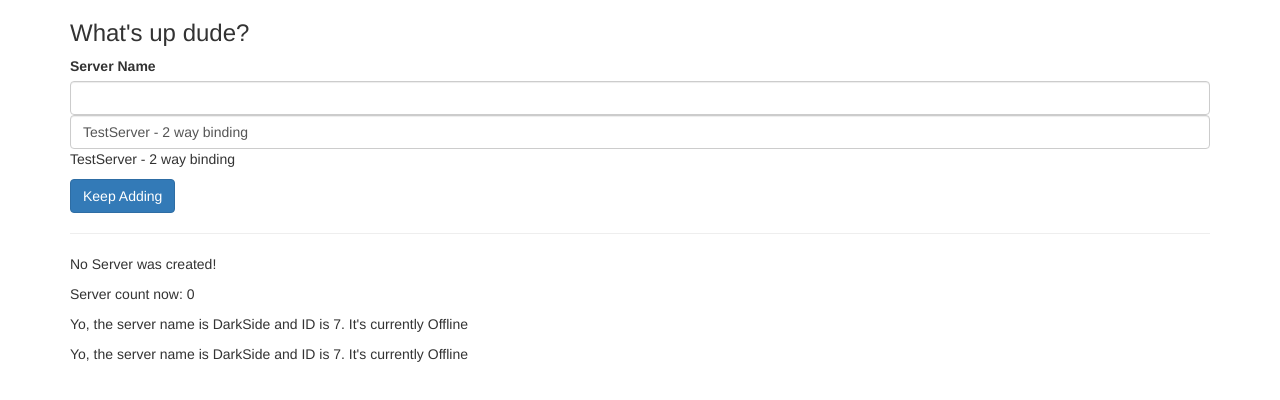
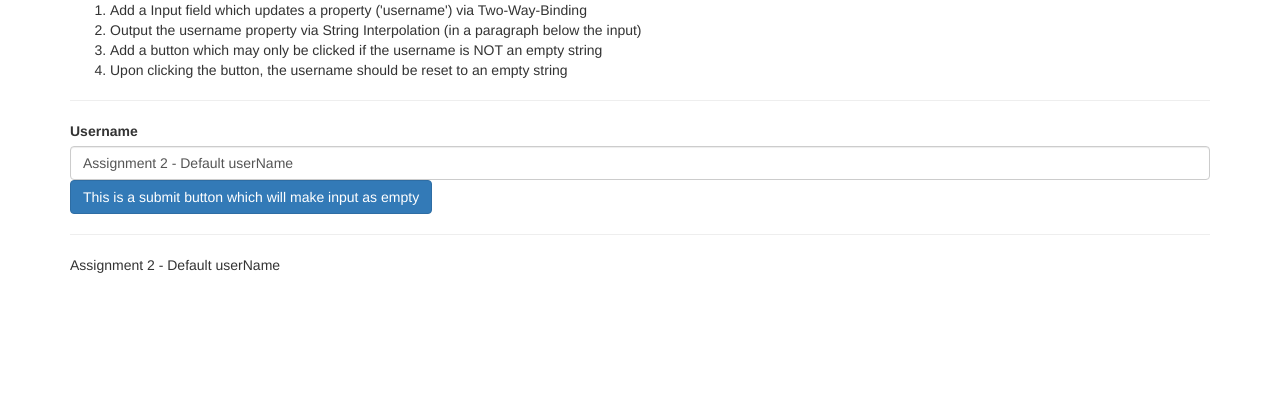
Before and after one commit to wizard-31/angular-demo-eCommerce, an Angular app: page / in a window 1280 px wide. Shown: the top 400 px of the page. Built offline with nearby package versions, Linux system fonts and the light colour scheme.

Commit message:
Assignment 2: All types of Data Binding implemented

```diff
--- a/src/app/app.component.html
+++ b/src/app/app.component.html
@@ -1,9 +1,24 @@
-<div class="container">
+<!-- <div class="container">
   <div class="row">
     <div class="col-xs-12">
       <h3> What's up dude?</h3>
       <app-servers></app-servers>
+    </div> -->
+    <!-- <div class = app-servers></div> using component as class-->
+  <!-- </div>
+</div> -->
+
+<div class="container">
+  <div class="row">
+    <div class="col-xs-12">
+      <ol>
+        <li>Add a Input field which updates a property ('username') via Two-Way-Binding</li>
+        <li>Output the username property via String Interpolation (in a paragraph below the input)</li>
+        <li>Add a button which may only be clicked if the username is NOT an empty string</li>
+        <li>Upon clicking the button, the username should be reset to an empty string</li>
+      </ol>
+      <hr>
+      <app-server></app-server>
     </div>
-    <!-- <div class = app-servers></div> using component as class-->
   </div>
 </div>
--- a/src/app/server/server.component.html
+++ b/src/app/server/server.component.html
@@ -1,2 +1,21 @@
 <!-- <p> Yo, this is Server </p> -->
-<p>Yo, the server name is {{ serverName }} and ID is {{ serverID }}. It's currently {{ getServerStatus() }} </p>
+<!-- <p>Yo, the server name is {{ serverName }} and ID is {{ serverID }}. It's currently {{ getServerStatus() }} </p> -->
+
+<!-- This is 2 way binding -->
+<label>Username</label>
+<input
+  type="text"
+  class = "form-control"
+  [(ngModel)]="userName">
+
+  <!-- Button uses property binding on disable and event binding on click -->
+<button
+class = "btn btn-primary"
+[disabled] = "isUserNameEmpty"
+(click)="onUserNameUpdate()">
+  This is a submit button which will make input as empty
+</button>
+
+<!-- This is String Interpolation -->
+<hr>
+<p> {{ userName }}</p>
--- a/src/app/server/server.component.ts
+++ b/src/app/server/server.component.ts
@@ -8,9 +8,17 @@ import { Component } from '@angular/core'
 export class ServerComponent {
   serverName: string = 'DarkSide';
   serverID: number = 7;
+  userName: string = 'Assignment 2 - Default userName';
+  isUserNameEmpty: boolean = false
 
   getServerStatus(): string {
     return "Offline"
   }
 
+  onUserNameUpdate() {
+    this.userName = '';
+    this.isUserNameEmpty = true
+  }
+
+
 }
--- a/src/app/servers/servers.component.html
+++ b/src/app/servers/servers.component.html
@@ -1,15 +1,15 @@
 <label>Server Name</label>
- <input
+ <!-- <input
   type = "text"
   class = "form-control"
-  (input) = "onServerNameUpdate($event)"> <!-- This uses 1-way binding, updating this updates everywhere-->
+  (input) = "onServerNameUpdate($event)"> This uses 1-way binding, updating this updates everywhere -->
 
 <input
   type = "text"
   class = "form-control"
   [(ngModel)]="serverName"> <!-- This uses 2-way binding, updating this won't have any effect on 1st input-->
 
-<p> {{ serverName }}</p>
+<!-- <p> {{ serverName }}</p> -->
 
 <button
   class="btn btn-primary"
--- a/src/app/servers/servers.component.ts
+++ b/src/app/servers/servers.component.ts
@@ -10,7 +10,7 @@ export class ServersComponent implements OnInit {
   allowNewServer:boolean = false;
   serverCreationStatus:string = 'No Server was created!';
   serverCount: number = 0;
-  serverName: string = 'TestServer - 2 way binding';
+  serverName: string = 'Testserver';
 
 constructor() {
   setTimeout(() => {
@@ -22,9 +22,10 @@ ngOnInit(): void {
 }
 
 onCreateServer() {
-  this.serverCreationStatus = "A new Server was just created!";
+  this.serverCreationStatus = 'A new Server was just created! with name ' + this.serverName;
   this.serverCount++;
 }
+
 onServerNameUpdate(event:Event) {
   // console.log(event);
   this.serverName = (<HTMLInputElement>event.target).value;
```
